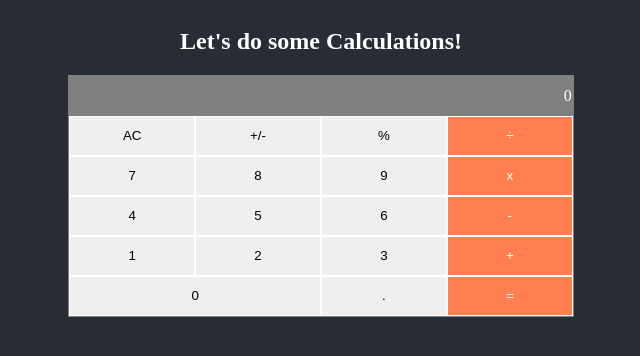
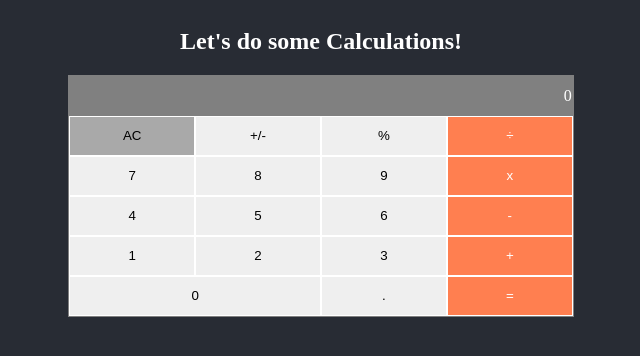
Before and after one commit to tawakuliKH/React-Math-magicians, a React (Create React App) app: page / in a window 1280 px wide. In both pictures the pointer is over the button "AC". Shown: the top 356 px of the page, without its empty margins (319-959 px from the left). Built offline with nearby package versions, Linux system fonts and the light colour scheme.

Commit message:
Update Css

```diff
--- a/src/App.css
+++ b/src/App.css
@@ -73,6 +73,10 @@ body {
   border: 1px solid white;
 }
 
+.btn:hover {
+  background-color: darkgrey;
+}
+
 .btn-orange {
   color: white;
   background-color: coral;
```
